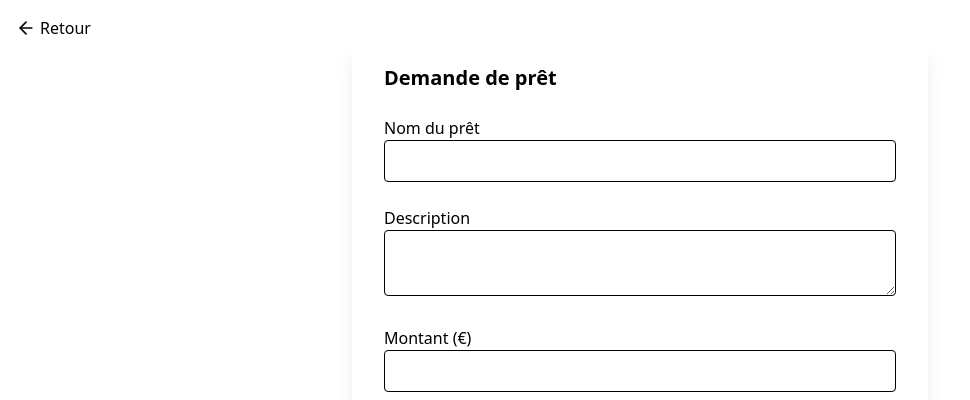
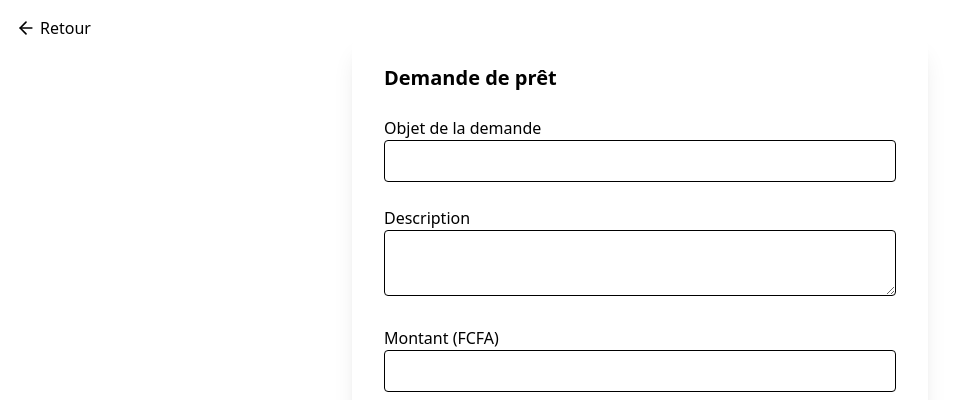
Before and after one commit to SteveTakount97/TDP_API, a Next.js app in the folder my-frontend/: page /createLoan/1 in a window 1280 px wide. Shown: the top 400 px of the page, without its empty margins (0-970 px from the left). Built offline with nearby package versions, Linux system fonts and the light colour scheme.

Commit message:
edit solidarityevent

```diff
--- a/my-frontend/src/app/createLoan/[id]/page.tsx
+++ b/my-frontend/src/app/createLoan/[id]/page.tsx
@@ -68,7 +68,7 @@ export default function LoanForm() {
       <h2 className="text-xl font-bold">Demande de prêt</h2>
 
       <div>
-        <label className="block font-medium">Nom du prêt</label>
+        <label className="block font-medium">Objet de la demande</label>
         <input
           type="text"
           name="name"
@@ -90,7 +90,7 @@ export default function LoanForm() {
       </div>
 
       <div>
-        <label className="block font-medium">Montant (€)</label>
+        <label className="block font-medium">Montant (FCFA)</label>
         <input
           type="number"
           name="amount"
--- a/my-frontend/src/app/features/solidarity/[id]/page.tsx
+++ b/my-frontend/src/app/features/solidarity/[id]/page.tsx
@@ -10,6 +10,7 @@ import { Switch } from '@/components/ui/switch'
 import { Card, CardContent, CardHeader, CardTitle } from '@/components/ui/card'
 import api from '@/lib/axios'
 import { useParams } from 'next/navigation'
+import { User } from 'lucide-react'
 
 type SolidarityEvent = {
   id: number
@@ -212,9 +213,11 @@ function EventList({ events }: { events: SolidarityEvent[] }) {
             </p>
             <p className="text-xs text-gray-400">
               📅 Lancé le {new Date(event.dateIssued).toLocaleDateString()}
-
-
             </p>
+            <p className="text-sm text-gray-400 flex">
+            <User className='text-green-500 h-5 w-4'/>
+              Membre ayant Cotiser
+              </p>
           </CardContent>
         </Card>
       ))}
```
Also changed, not shown: 1 other file (tests, documents, lock files or other folders).
